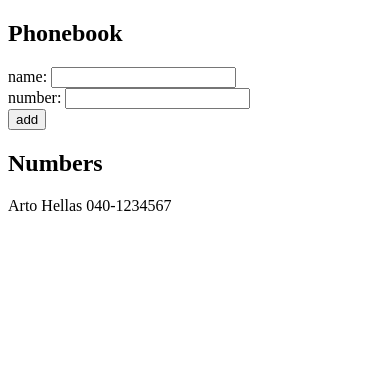
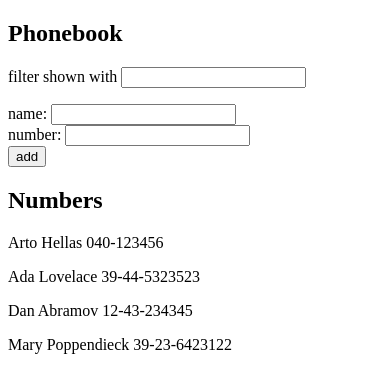
Before and after one commit to j-ngo828/full-stack-open, a React (Create React App) app in the folder part2/phonebook/: page / in a window 390 px wide. Shown: the top 392 px of the page. Built offline with nearby package versions, Linux system fonts and the light colour scheme.

Commit message:
Finish 2.9: phonebook step 4

```diff
--- a/part2/phonebook/src/App.js
+++ b/part2/phonebook/src/App.js
@@ -1,14 +1,19 @@
 import { useState } from 'react'
 
+const FILTER_INPUT_LABEL = 'filter shown with'
+
+const getDefaultPersonsState = () => ([
+  { name: 'Arto Hellas', number: '040-123456', id: 1 },
+  { name: 'Ada Lovelace', number: '39-44-5323523', id: 2 },
+  { name: 'Dan Abramov', number: '12-43-234345', id: 3 },
+  { name: 'Mary Poppendieck', number: '39-23-6423122', id: 4 }
+])
+
 const App = () => {
-  const [persons, setPersons] = useState([
-    {
-      name: 'Arto Hellas',
-      number: '040-1234567'
-    },
-  ])
+  const [persons, setPersons] = useState(getDefaultPersonsState())
   const [newName, setNewName] = useState('')
   const [newNumber, setNewNumber] = useState('')
+  const [nameSearchQuery, setNameSearchQuery] = useState('')
 
   const nameAlreadyExists = (submittedName) =>
     persons.findIndex((person) => person.name === submittedName) !== -1
@@ -19,6 +24,8 @@
   const handleNameInputChange = (event) => setNewName(event.target.value)
 
   const handleNumberInputChange = (event) => setNewNumber(event.target.value)
+
+  const handleNameQueryInputChange = (event) => setNameSearchQuery(event.target.value)
 
   const handleAddContact = (event) => {
     event.preventDefault()
@@ -31,6 +38,7 @@
       return
     }
     const newPerson = {
+      id: persons.length + 1,
       name: newName,
       number: newNumber,
     }
@@ -42,6 +50,9 @@
   return (
     <div>
       <h2>Phonebook</h2>
+      <p>
+        {FILTER_INPUT_LABEL} <input value={nameSearchQuery} onChange={handleNameQueryInputChange} />
+      </p>
       <form>
         <div>
           name: <input value={newName} onChange={handleNameInputChange} />
@@ -54,9 +65,16 @@
         </div>
       </form>
       <h2>Numbers</h2>
-      {persons.map((person) =>
-        <p key={person.name}>{person.name} {person.number}</p>
-      )}
+      {persons
+        .filter((person) =>
+          person.name.toLocaleLowerCase().includes(
+            nameSearchQuery.toLocaleLowerCase()
+          )
+        )
+        .map((person) =>
+          <p key={person.id}>{person.name} {person.number}</p>
+        )
+      }
     </div>
   )
 }
```
